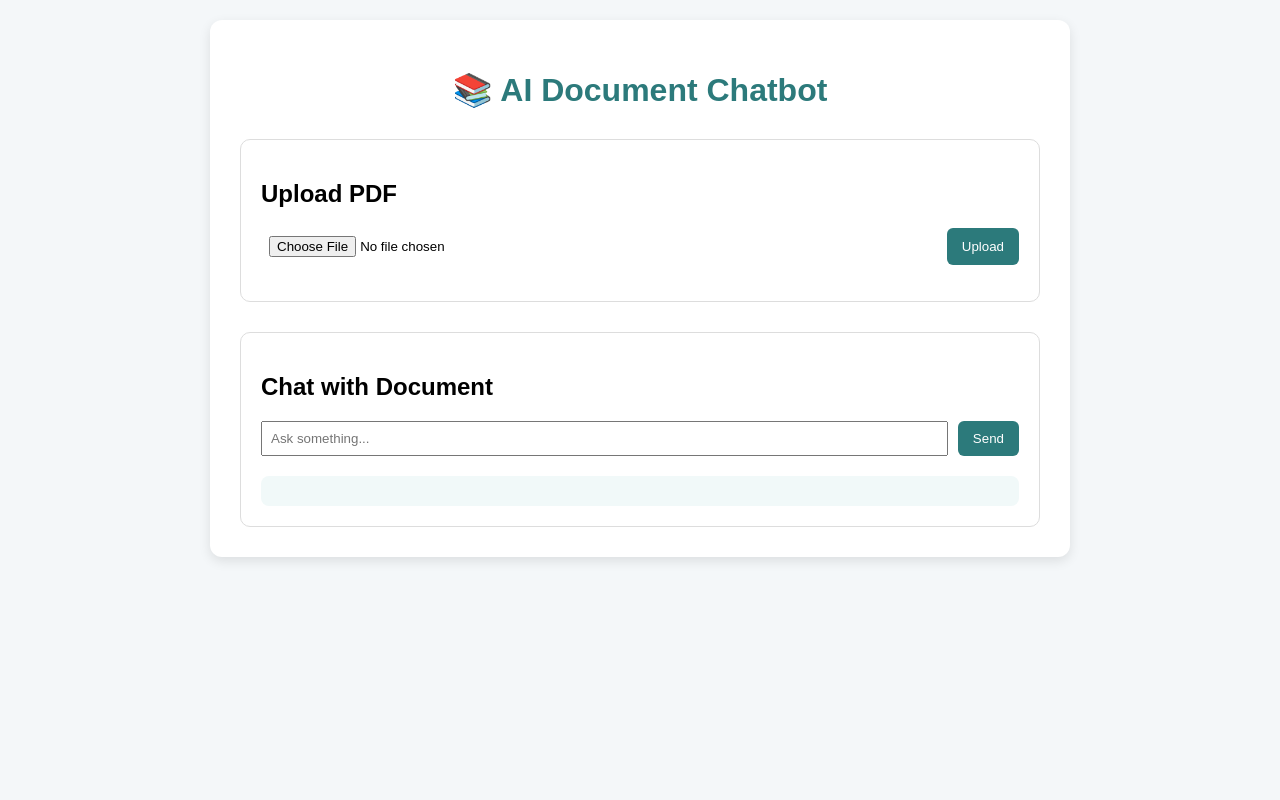
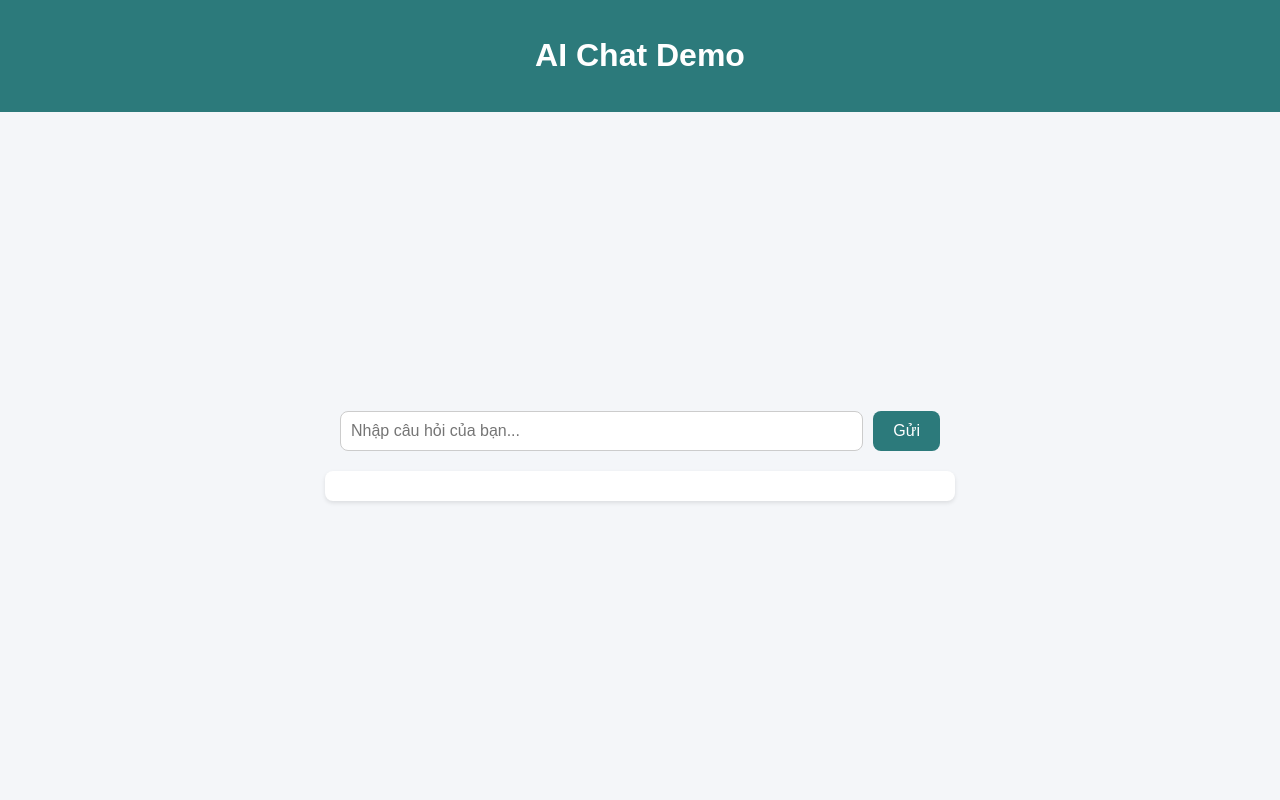
Before and after one commit to trongltgit/QLNS-DV_AI_Chatbot, a Python web app: template templates/index.html in a window 1280 px wide. Run offline with Jinja, Linux system fonts and the light colour scheme; the template is opened without the code that fills it, so the values that code supplies are empty.

Commit message:
Update index.html

```diff
--- a/templates/index.html
+++ b/templates/index.html
@@ -2,70 +2,105 @@
 <html lang="en">
 <head>
   <meta charset="UTF-8">
-    <meta name="viewport" content="width=device-width, initial-scale=1.0">
-    <title>AI Document Chatbot</title>
-    <link rel="stylesheet" href="/static/style.css">
+  <title>AI Chat Demo</title>
+  <style>
+    body {
+      font-family: Arial, sans-serif;
+      background: #f4f6f9;
+      margin: 0;
+      padding: 0;
+      display: flex;
+      flex-direction: column;
+      height: 100vh;
+    }
+    header {
+      background: #2c7a7b;
+      color: white;
+      padding: 1rem;
+      text-align: center;
+    }
+    main {
+      flex: 1;
+      display: flex;
+      flex-direction: column;
+      align-items: center;
+      justify-content: center;
+      padding: 2rem;
+    }
+    form {
+      display: flex;
+      gap: 10px;
+      width: 100%;
+      max-width: 600px;
+    }
+    input[type="text"] {
+      flex: 1;
+      padding: 10px;
+      font-size: 16px;
+      border: 1px solid #ccc;
+      border-radius: 8px;
+    }
+    button {
+      padding: 10px 20px;
+      font-size: 16px;
+      background: #2c7a7b;
+      color: white;
+      border: none;
+      border-radius: 8px;
+      cursor: pointer;
+    }
+    button:hover {
+      background: #285e61;
+    }
+    #response {
+      margin-top: 20px;
+      padding: 15px;
+      background: white;
+      border-radius: 8px;
+      box-shadow: 0 2px 4px rgba(0,0,0,0.1);
+      max-width: 600px;
+      width: 100%;
+      white-space: pre-wrap;
+    }
+  </style>
 </head>
 <body>
-    <div class="container">
-        <h1>📚 AI Document Chatbot</h1>
-
-        <!-- Upload form -->
-        <section class="upload-box">
-            <h2>Upload PDF</h2>
-            <form id="uploadForm">
-                <input type="file" id="fileInput" accept=".pdf" required>
-                <button type="submit">Upload</button>
+  <header>
+    <h1>AI Chat Demo</h1>
+  </header>
+  <main>
+    <form id="chatForm">
+      <input type="text" id="prompt" placeholder="Nhập câu hỏi của bạn..." required />
+      <button type="submit">Gửi</button>
     </form>
-            <p id="uploadStatus"></p>
-        </section>
-
-        <!-- Chat form -->
-        <section class="chat-box">
-            <h2>Chat with Document</h2>
-            <form id="chatForm">
-                <input type="text" id="queryInput" placeholder="Ask something..." required>
-                <button type="submit">Send</button>
-            </form>
-            <div id="chatResponse"></div>
-        </section>
-    </div>
+    <div id="response"></div>
+  </main>
 
   <script>
-        // Upload PDF
-        document.getElementById("uploadForm").addEventListener("submit", async (e) => {
+    const form = document.getElementById("chatForm");
+    const promptInput = document.getElementById("prompt");
+    const responseDiv = document.getElementById("response");
+
+    form.addEventListener("submit", async (e) => {
       e.preventDefault();
-            const fileInput = document.getElementById("fileInput");
-            const formData = new FormData();
-            formData.append("file", fileInput.files[0]);
+      responseDiv.textContent = "Đang xử lý...";
 
-            const res = await fetch("/upload", { method: "POST", body: formData });
-            const data = await res.json();
-            document.getElementById("uploadStatus").innerText =
-                `✅ Uploaded ${fileInput.files[0].name}, extracted ${data.chunks} chunks.`;
+      try {
+        const res = await fetch("/chat", {
+          method: "POST",
+          headers: { "Content-Type": "application/json" },
+          body: JSON.stringify({ prompt: promptInput.value })
         });
 
-        // Chat with document
-        document.getElementById("chatForm").addEventListener("submit", async (e) => {
-            e.preventDefault();
-            const query = document.getElementById("queryInput").value;
-            const formData = new FormData();
-            formData.append("query", query);
-
-            const res = await fetch("/chat", { method: "POST", body: formData });
         const data = await res.json();
-
-            let contextList = "";
-            if (data.context && data.context.length > 0) {
-                contextList = "<h3>📌 Sources:</h3><ul>";
-                data.context.forEach(c => {
-                    contextList += `<li>${c}</li>`;
-                });
-                contextList += "</ul>";
+        if (data.response) {
+          responseDiv.textContent = data.response;
+        } else if (data.error) {
+          responseDiv.textContent = "❌ Lỗi: " + data.error;
         }
-
-            document.getElementById("chatResponse").innerHTML =
-                `<h3>💬 Answer:</h3><p>${data.answer}</p>${contextList}`;
+      } catch (err) {
+        responseDiv.textContent = "❌ Lỗi kết nối server: " + err.message;
+      }
     });
   </script>
 </body>
```
Lines whose indentation alone changed are shown as unchanged.
